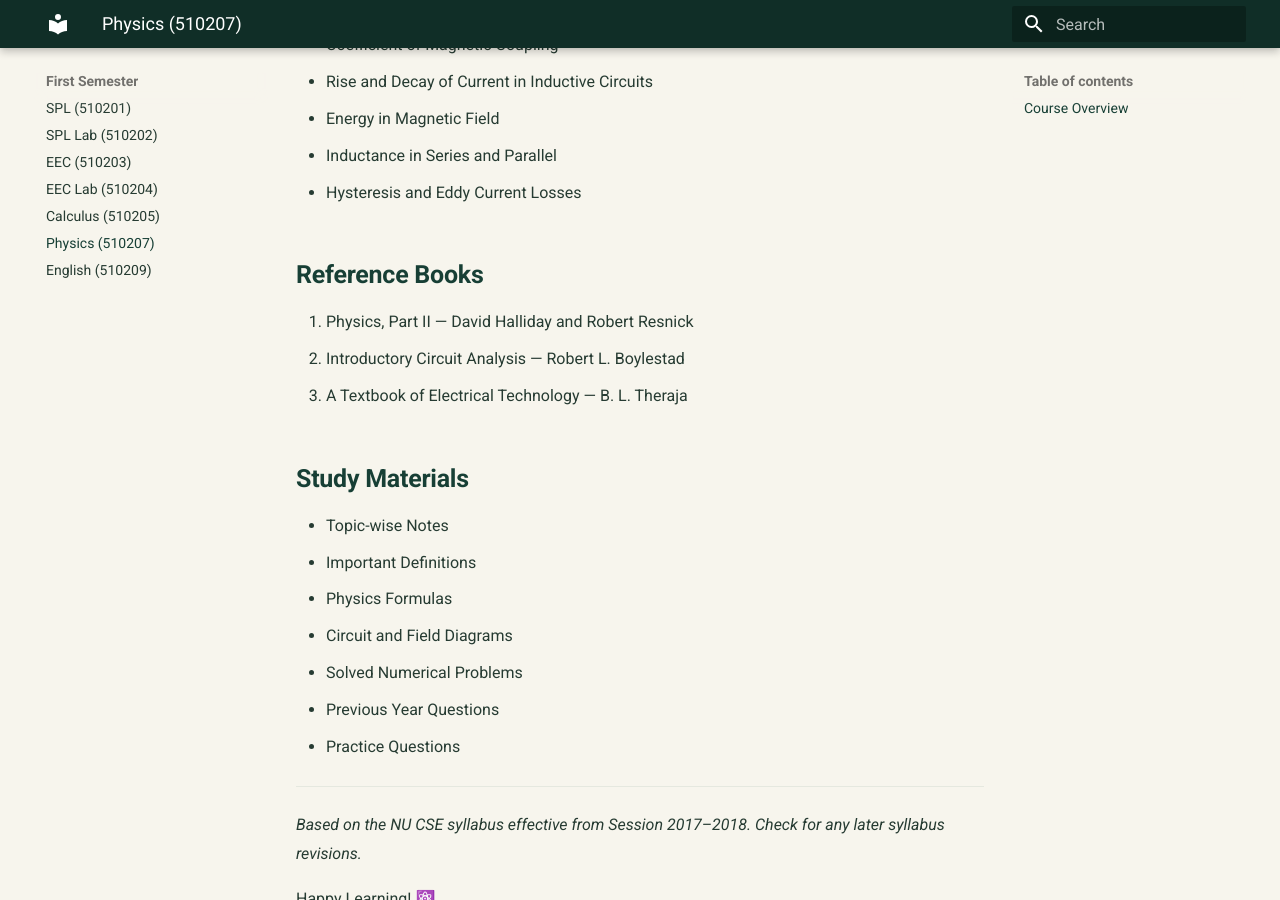
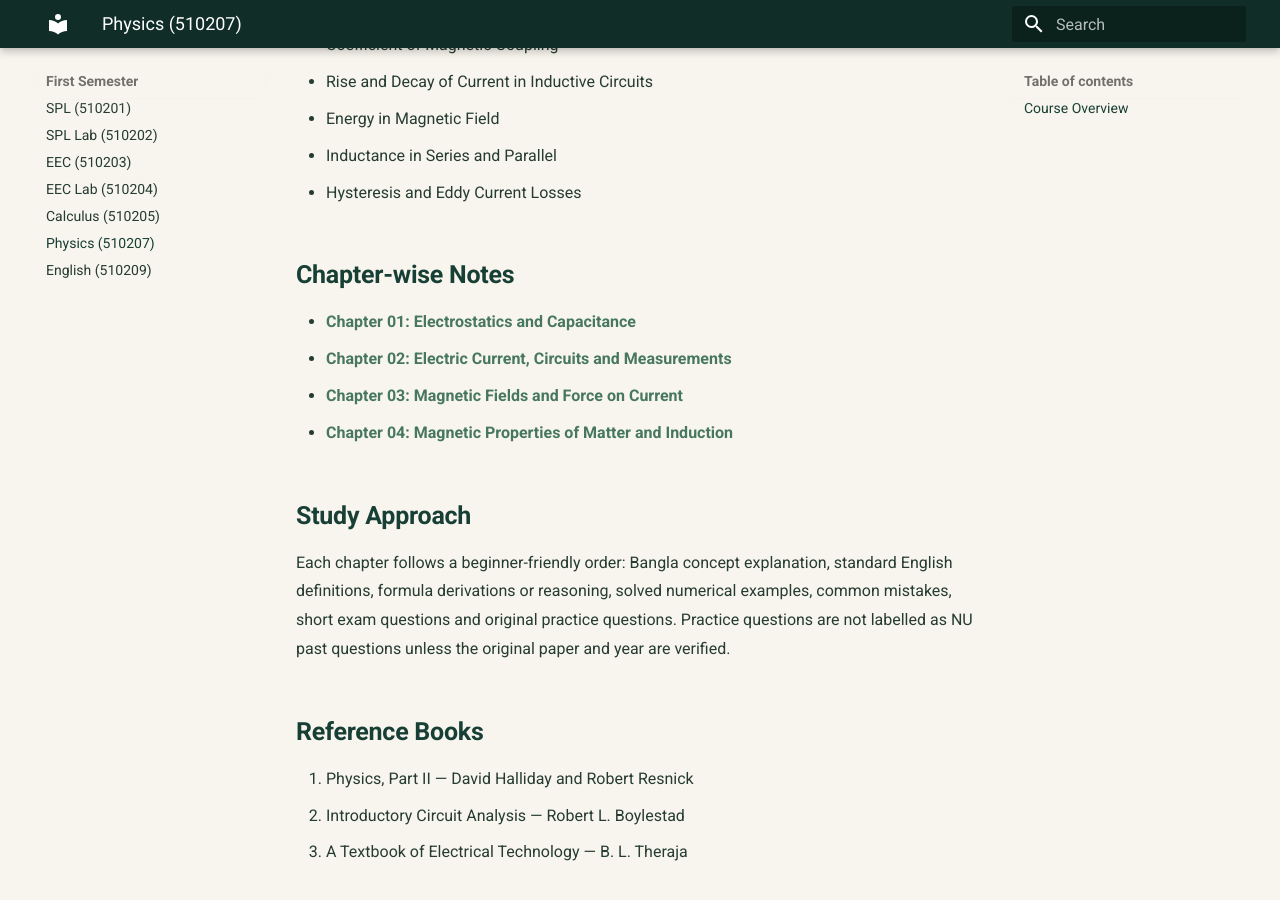
Before and after one commit to taimiyatahsin0-png/nu-cse-notes-store, an MkDocs documentation site: the page built from docs/subjects/phy/index.md, in a window 1280 px wide and 900 px high, scrolled down 2656 px. Built offline with MkDocs 1.6.1 and Material for MkDocs 9.7.7, drawn with Linux system fonts in a browser that asks for light colours.

Commit message:
Add chapter-wise Physics notes and learning roadmap

```diff
--- a/docs/subjects/phy/index.md
+++ b/docs/subjects/phy/index.md
@@ -77,6 +77,18 @@ This course covers fundamental concepts of electricity and magnetism, including
 - Inductance in Series and Parallel
 - Hysteresis and Eddy Current Losses
 
+
+## Chapter-wise Notes
+
+- [Chapter 01: Electrostatics and Capacitance](chapter-01-electrostatics-and-capacitance.md)
+- [Chapter 02: Electric Current, Circuits and Measurements](chapter-02-electric-current-and-circuits.md)
+- [Chapter 03: Magnetic Fields and Force on Current](chapter-03-magnetic-fields-and-force.md)
+- [Chapter 04: Magnetic Properties of Matter and Induction](chapter-04-magnetic-properties-and-induction.md)
+
+## Study Approach
+
+Each chapter follows a beginner-friendly order: Bangla concept explanation, standard English definitions, formula derivations or reasoning, solved numerical examples, common mistakes, short exam questions and original practice questions. Practice questions are not labelled as NU past questions unless the original paper and year are verified.
+
 ## Reference Books
 
 1. Physics, Part II — David Halliday and Robert Resnick
```
